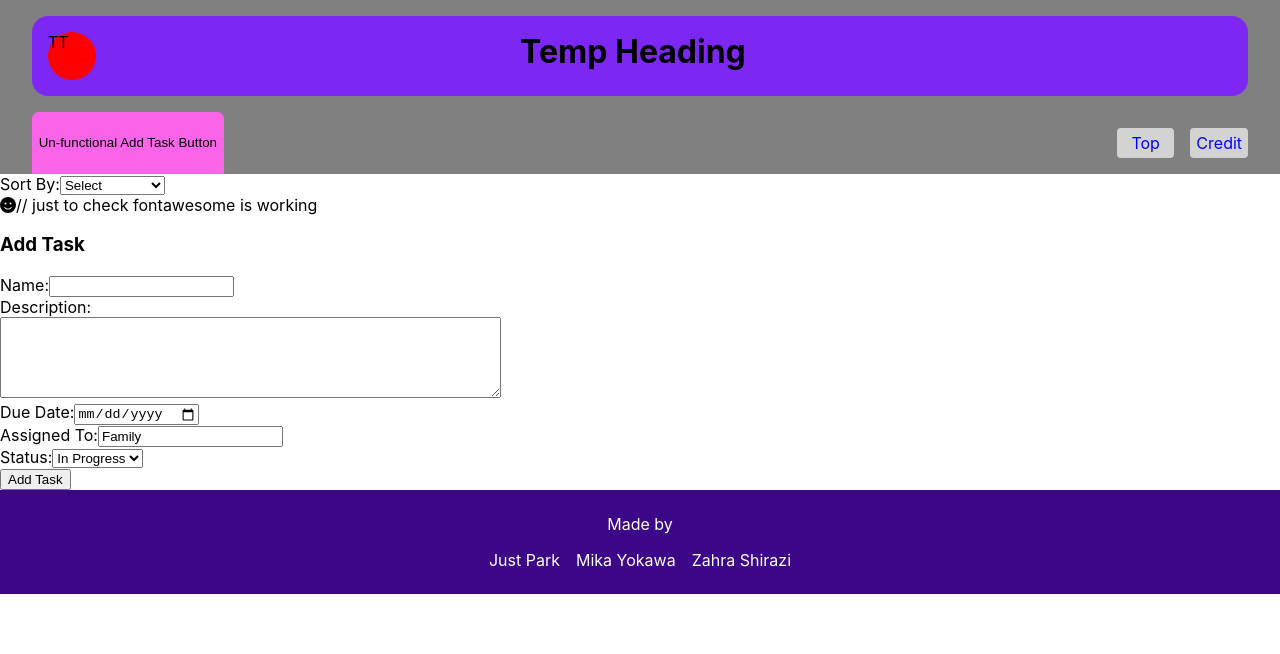
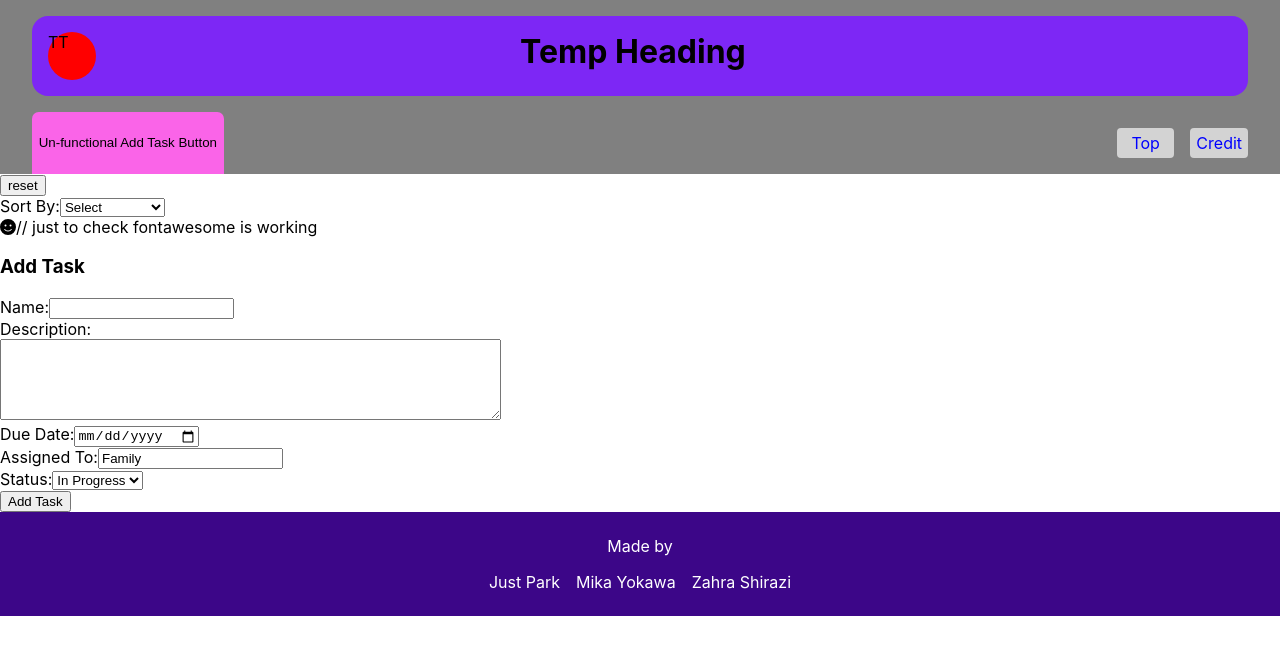
Before and after one commit to zara-sh/ToDoAppW13, a React (Create React App) app: page / in a window 1280 px wide. Shown: the top 654 px of the page. Built offline with nearby package versions, Linux system fonts and the light colour scheme.

Commit message:
Added button to remove all tasks mostly to make my job of testing local storage easier

```diff
--- a/src/App.js
+++ b/src/App.js
@@ -31,6 +31,10 @@ function App() {
     setTasks(newTasks);
   };
 
+  const removeTask_all = () => {
+    setTasks([]);
+  }
+
   const editTask = (taskToEdit) => {
     const tIndex = tasks.findIndex(({ id }) => id === taskToEdit.id);
     const newTasks = [...tasks];
@@ -53,6 +57,9 @@ function App() {
   return (
     <>
       <MainHeader />
+
+      {/* temp reset button, move to where it's needed */}
+      <button onClick={removeTask_all}>reset</button>
 
       <div className="sort-controls">
         <label htmlFor="sort">Sort By:</label>
```
